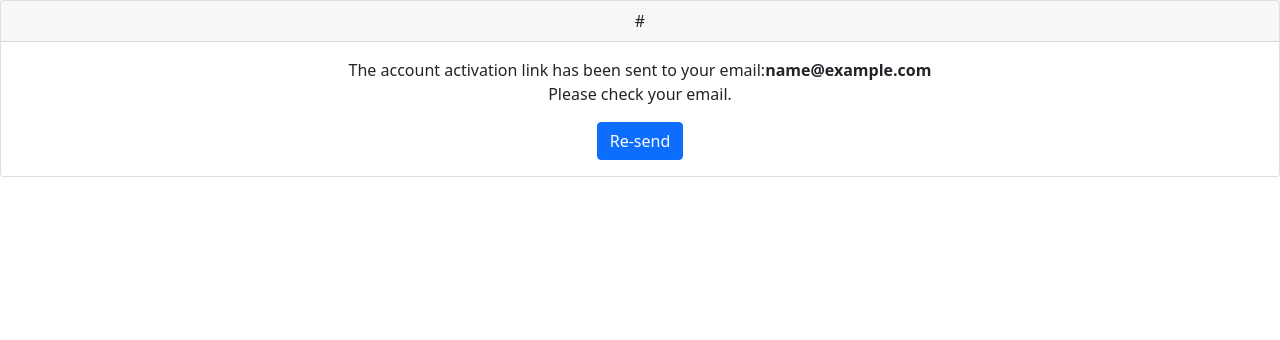
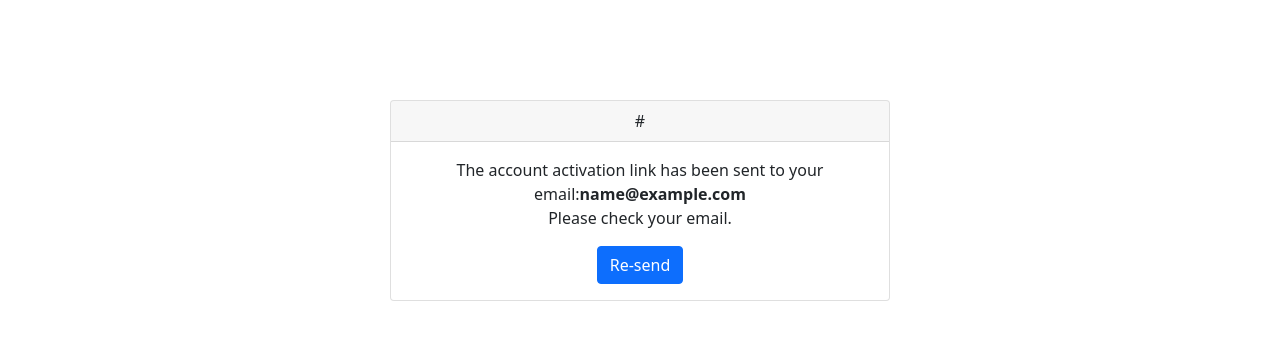
Before and after one commit to waleedsmadi/auth-system, a Django app: template accounts/templates/accounts/activation_status.html in a window 1280 px wide. Shown: the top 340 px of the page. Run offline with Django 5.2, Linux system fonts and the light colour scheme; a user stored in the database is signed in; tables that the repository leaves empty hold one stand-in row (values such as "Sample post"); the template is opened without the code that fills it: most values are stand-ins (such as "Sample title", 1, 10 or a date in 2020); some libraries are stand-ins or nearby versions.

Commit message:
feat(SignUp) Style activation_status.html and fix a simple typo in urls.py

```diff
--- a/accounts/static/accounts/css/style.css
+++ b/accounts/static/accounts/css/style.css
@@ -12,3 +12,11 @@
     box-shadow: 0px 1px 18px 3px #00000040;
 }
 /* //Forms// */
+
+
+/* activation_status.html */
+.activation {
+    width: 500px;
+    margin: 100px auto;
+}
+/* //activation_status.html // */
--- a/accounts/templates/accounts/activation_status.html
+++ b/accounts/templates/accounts/activation_status.html
@@ -1,10 +1,14 @@
 {% extends "base.html" %}
+{% load static %}
 {% block title %}Activation Message{% endblock title %}
 
+{% block extra_css %}
+<link rel="stylesheet" href="{% static 'accounts/css/style.css' %}">
+{% endblock extra_css %}
 
 {% block content %}
 {% if send_link %}
-    <div class="card text-center">
+    <div class="activation card text-center">
     <div class="card-header">{{send_link}}</div>
     <div class="card-body">
         <p class="card-text">The account activation link has been sent to your email:<b>{{user.email}}</b><br>Please check your email.</p>
@@ -12,7 +16,7 @@
     </div>
     </div>
 {% elif invalid_token %}
-    <div class="card text-center">
+    <div class="activation card text-center">
     <div class="card-header">{{invalid_token}}</div>
     <div class="card-body">
         <p class="card-text">This link is no longer valid. Your account may have already been activated.</p>
@@ -20,7 +24,7 @@
     </div>
     </div>
 {% elif expired_time %}
-    <div class="card text-center">
+    <div class="activation card text-center">
     <div class="card-header">{{expired_time}}</div>
     <div class="card-body">
         <p class="card-text">Your account activation time has expired. Please resend a new activation link by clicking the button below.</p>
@@ -28,7 +32,7 @@
     </div>
     </div>
 {% elif verified %}
-    <div class="card text-center">
+    <div class="activation card text-center">
     <div class="card-header">{{verified}}</div>
     <div class="card-body">
         <p class="card-text">This account has already been activated. Please log in.</p>
--- a/accounts/urls.py
+++ b/accounts/urls.py
@@ -7,5 +7,5 @@ urlpatterns = [
     path('sign_up/', views.sign_up, name='sign_up'),
     path('login/', views.login, name='login'),
     path('activation/<uuid:token>/', views.active_account, name='active_account'),
-    path('ractivation/<uuid:token>/', views.resend_token_email, name='reactive_account'),
+    path('rectivation/<uuid:token>/', views.resend_token_email, name='reactive_account'),
 ]
--- a/accounts/views.py
+++ b/accounts/views.py
@@ -36,7 +36,7 @@ def send_token_email(user):
 def resend_token_email(request, token):
     user = MyUser.objects.get(email_token=token)
     if user.is_verified:
-        return render(request, 'accounts/activation_status.html', {'verified': 'The account is activated'})
+        return render(request, 'accounts/activation_status.html', {'verified': 'The  accountis activated'})
 
     user.email_token = uuid4()
     user.creation_date = timezone.now()
```
